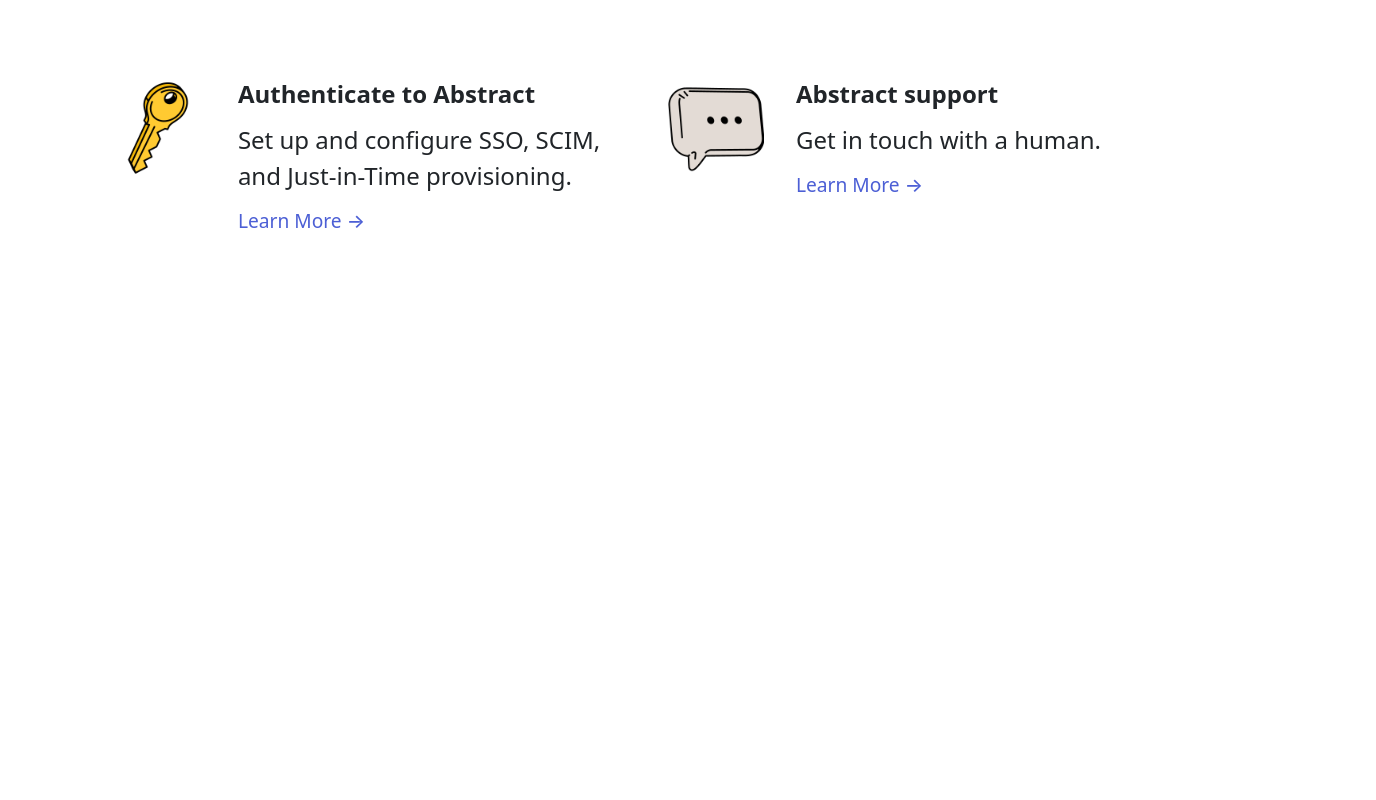
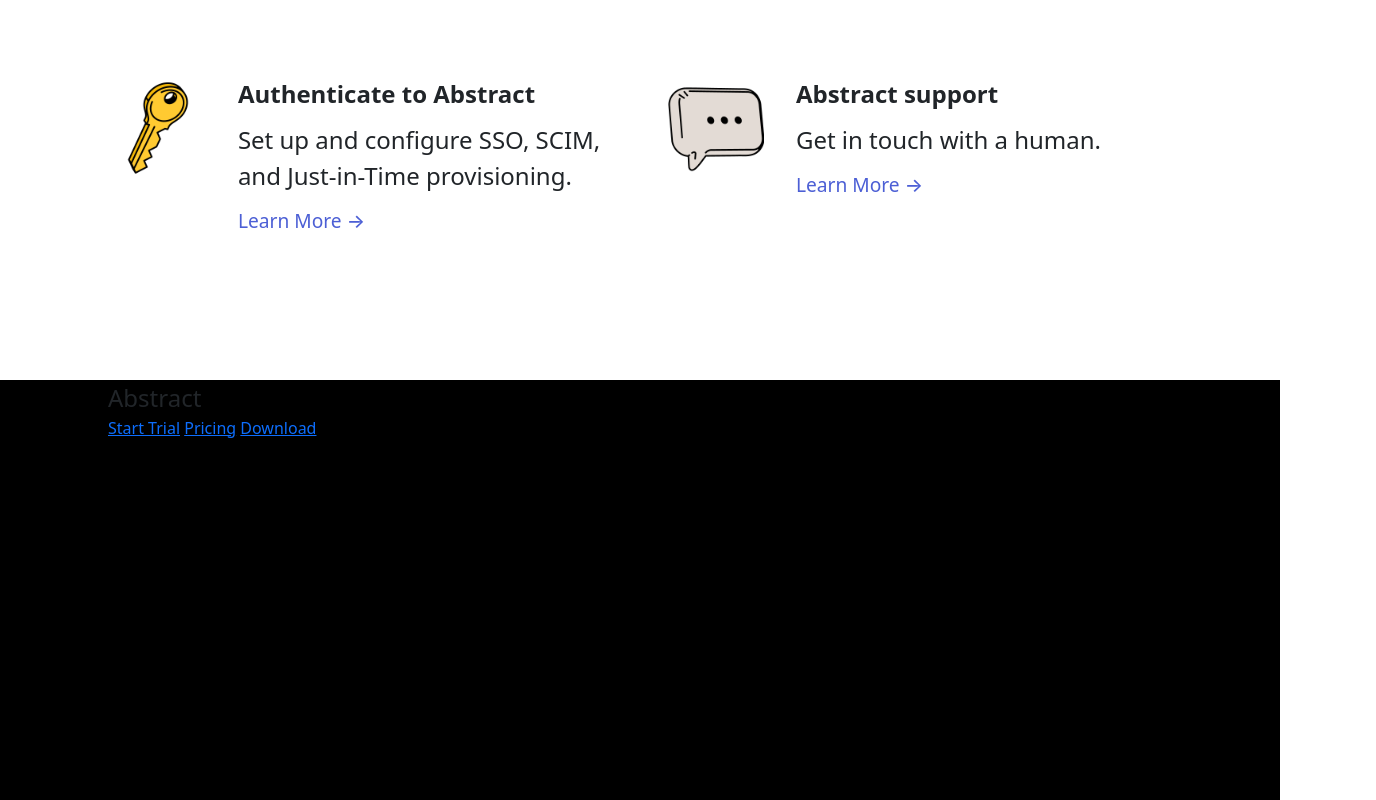
Before and after one commit to seesmof/fp-abstract, a website: page index.html in a window 1280 px wide. Shown: the part 1152-1952 px from the top of the page, 1376 px wide, since content can reach past the window. Before the commit the page ends 1532 px from the top, so only its background shows below. Drawn offline with nearby package versions, Linux system fonts and the light colour scheme.

Commit message:
style: :lipstick: minor style changes

```diff
--- a/css/style.scss
+++ b/css/style.scss
@@ -4,6 +4,9 @@
   --blk: #000000;
   --gry: #dadbf1;
   --wht: #fff;
+}
+
+body {
 }
 
 /* navbar */
@@ -135,3 +138,19 @@
     }
   }
 }
+
+/* footer */
+footer {
+  background: var(--blk);
+  height: 420px;
+
+  .footer-content {
+    margin: 2rem 6rem;
+
+    .footer-content-section {
+      .heading {
+        font-size: 24px;
+      }
+    }
+  }
+}
--- a/index.html
+++ b/index.html
@@ -192,5 +192,21 @@
         </div>
       </div>
     </div>
+
+    <!-- footer -->
+    <footer>
+      <div class="footer-content container-fluid">
+        <div class="footer-content-section">
+          <div class="heading">Abstract</div>
+          <a href="#">Start Trial</a>
+          <a href="#">Pricing</a>
+          <a href="#">Download</a>
+        </div>
+        <div class="footer-content-section"></div>
+        <div class="footer-content-section"></div>
+        <div class="footer-content-section"></div>
+        <div class="footer-content-section"></div>
+      </div>
+    </footer>
   </body>
 </html>
```
Also changed, not shown: css/style.css, 1 other file.
